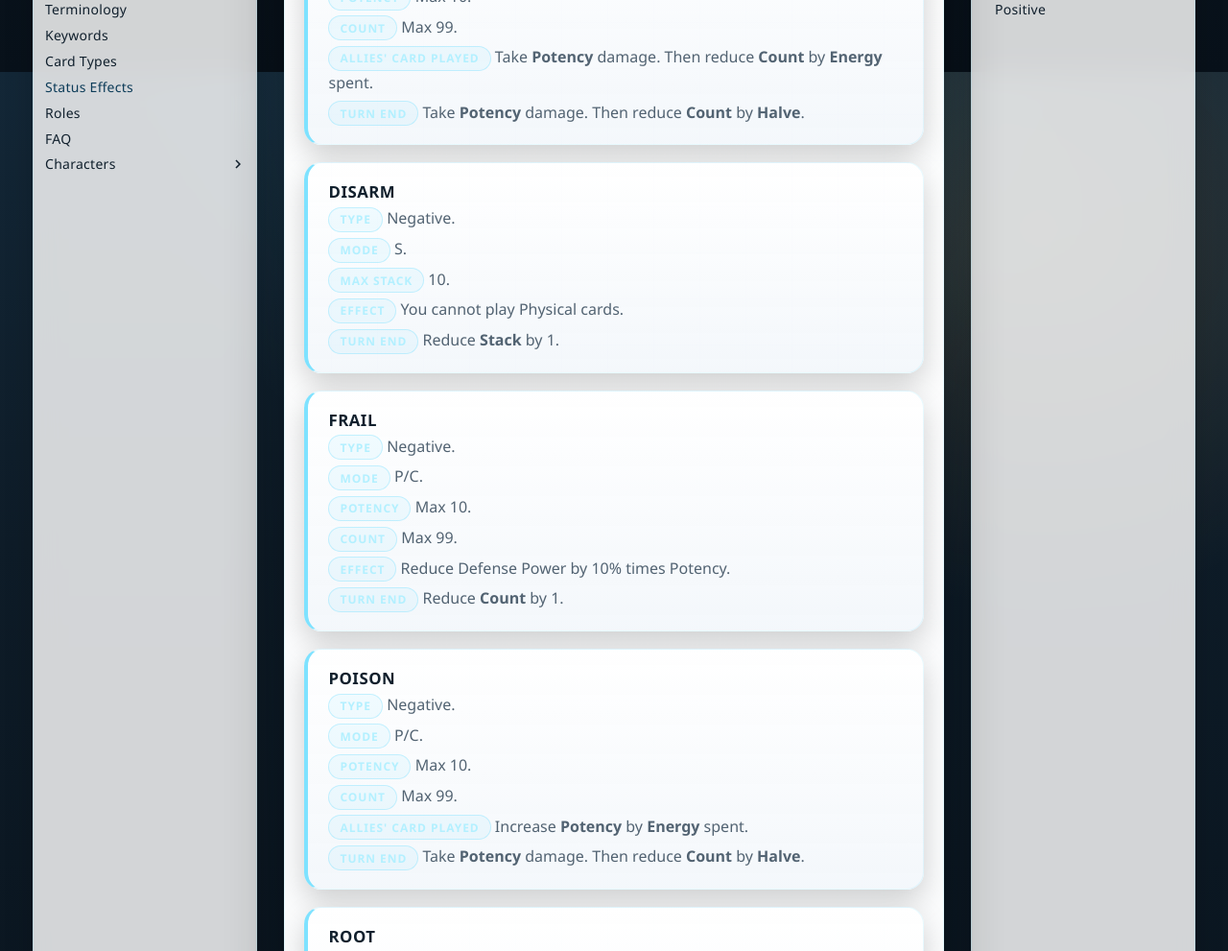
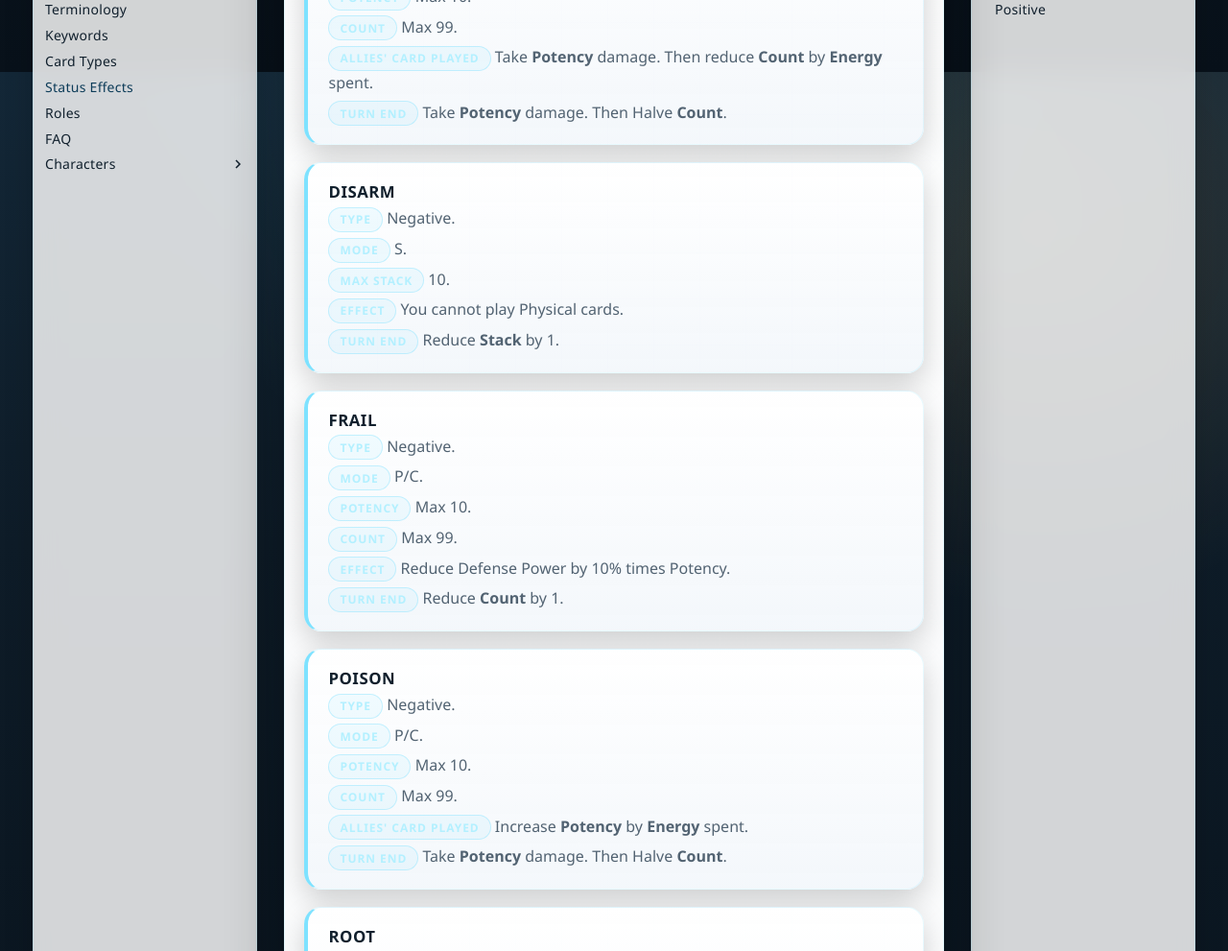
Before and after one commit to HVS13/UniversalArena, an MkDocs documentation site: the page built from docs/status-effects.md, in a window 1280 px wide and 1400 px high, scrolled down 1171 px. Shown: the part 154-1145 px from the top of the window at 96% size. Built offline with MkDocs 1.6.1 and Material for MkDocs 9.7.7, drawn with Linux system fonts in a browser that asks for light colours.

Commit message:
Clarify status Count and Halve wording

```diff
--- a/docs/status-effects.md
+++ b/docs/status-effects.md
@@ -75,7 +75,7 @@ Use the filter to quickly locate a mode, rule, or attribute.
   <p class="ua-entry__meta"><span class="ua-pill">Potency</span> Max 10.</p>
   <p class="ua-entry__meta"><span class="ua-pill">Count</span> Max 99.</p>
   <p class="ua-entry__meta"><span class="ua-pill">Allies' Card Played</span> Take <strong>Potency</strong> damage. Then increase <strong>Potency</strong> by <strong>Energy</strong> spent.</p>
-  <p class="ua-entry__meta"><span class="ua-pill">Turn End</span> Reduce <strong>Count</strong> by <strong>Halve</strong>.</p>
+  <p class="ua-entry__meta"><span class="ua-pill">Turn End</span> Halve <strong>Count</strong>.</p>
 </div>
 
 <div class="ua-entry status-entry" id="status-burn">
@@ -85,7 +85,7 @@ Use the filter to quickly locate a mode, rule, or attribute.
   <p class="ua-entry__meta"><span class="ua-pill">Potency</span> Max 10.</p>
   <p class="ua-entry__meta"><span class="ua-pill">Count</span> Max 99.</p>
   <p class="ua-entry__meta"><span class="ua-pill">Allies' Card Played</span> Take <strong>Potency</strong> damage. Then reduce <strong>Count</strong> by <strong>Energy</strong> spent.</p>
-  <p class="ua-entry__meta"><span class="ua-pill">Turn End</span> Take <strong>Potency</strong> damage. Then reduce <strong>Count</strong> by <strong>Halve</strong>.</p>
+  <p class="ua-entry__meta"><span class="ua-pill">Turn End</span> Take <strong>Potency</strong> damage. Then Halve <strong>Count</strong>.</p>
 </div>
 
 <div class="ua-entry status-entry" id="status-disarm">
@@ -114,7 +114,7 @@ Use the filter to quickly locate a mode, rule, or attribute.
   <p class="ua-entry__meta"><span class="ua-pill">Potency</span> Max 10.</p>
   <p class="ua-entry__meta"><span class="ua-pill">Count</span> Max 99.</p>
   <p class="ua-entry__meta"><span class="ua-pill">Allies' Card Played</span> Increase <strong>Potency</strong> by <strong>Energy</strong> spent.</p>
-  <p class="ua-entry__meta"><span class="ua-pill">Turn End</span> Take <strong>Potency</strong> damage. Then reduce <strong>Count</strong> by <strong>Halve</strong>.</p>
+  <p class="ua-entry__meta"><span class="ua-pill">Turn End</span> Take <strong>Potency</strong> damage. Then Halve <strong>Count</strong>.</p>
 </div>
 
 <div class="ua-entry status-entry" id="status-root">
```
Also changed, not shown: other parts of docs/status-effects.md (+2 -2 lines).
